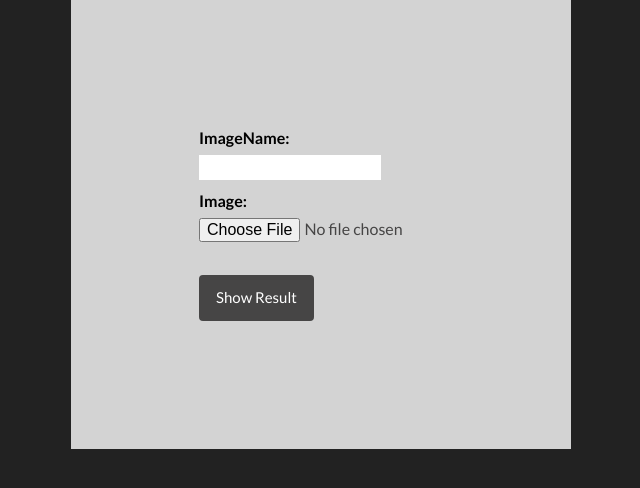
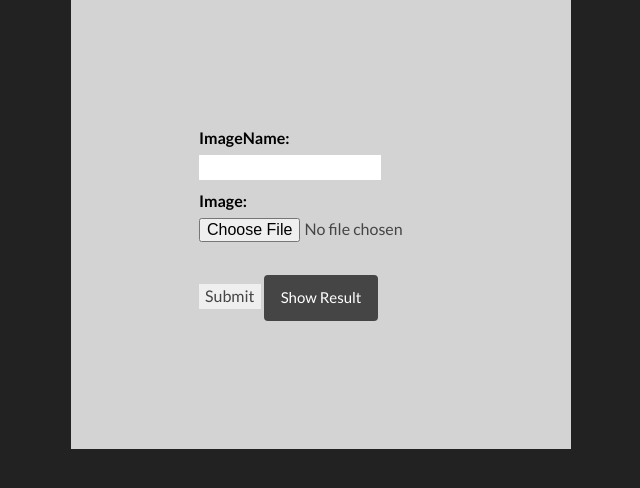
Before and after one commit to adarsh9780/Abby-OCR, a Django app: page /upload/ in a window 1280 px wide. Shown: the part 129-617 px from the top of the page, without its empty margins (313-953 px from the left). Run offline with Django 3.2, Linux system fonts and the light colour scheme; some libraries are stand-ins or nearby versions.

Commit message:
Comments

```diff
--- a/TestAPI/templates/TestAPI/upload.html
+++ b/TestAPI/templates/TestAPI/upload.html
@@ -31,6 +31,7 @@
                     <div class="form-group">
                         {{ form.as_p }}
                     </br>
+                    <input type="submit" value="Submit">
                     <a class="btn btn-default" href="/upload/view/" role="button">Show Result</a>
                     </div>
                 </form>
```
Also changed, not shown: TestAPI/views.py (+16 -18 lines), 1 other file.
